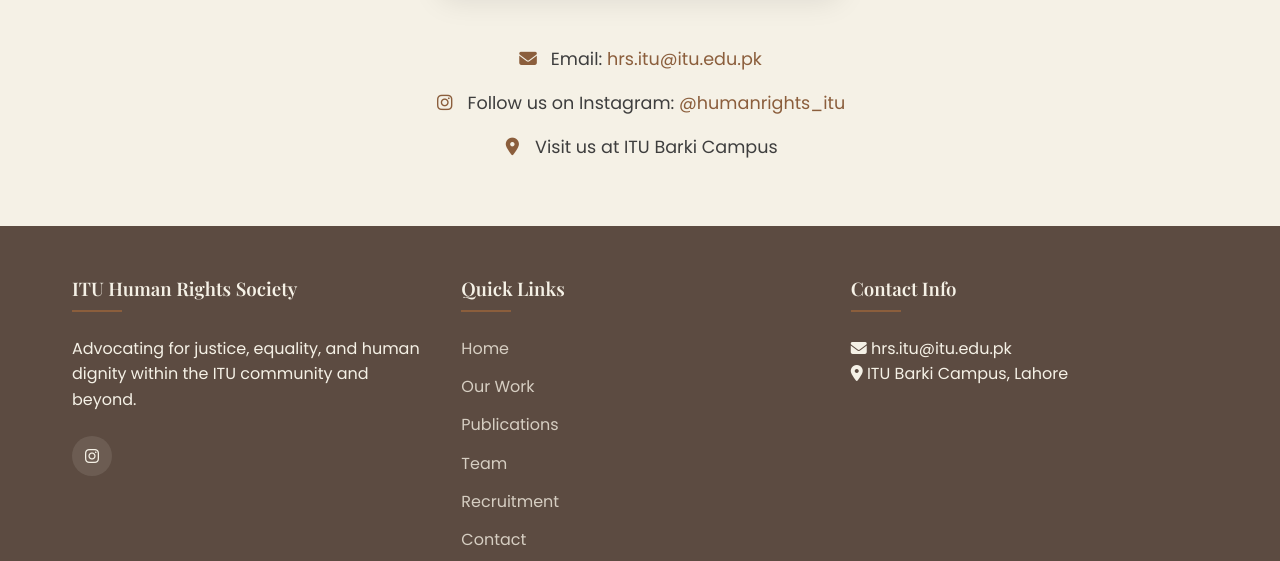
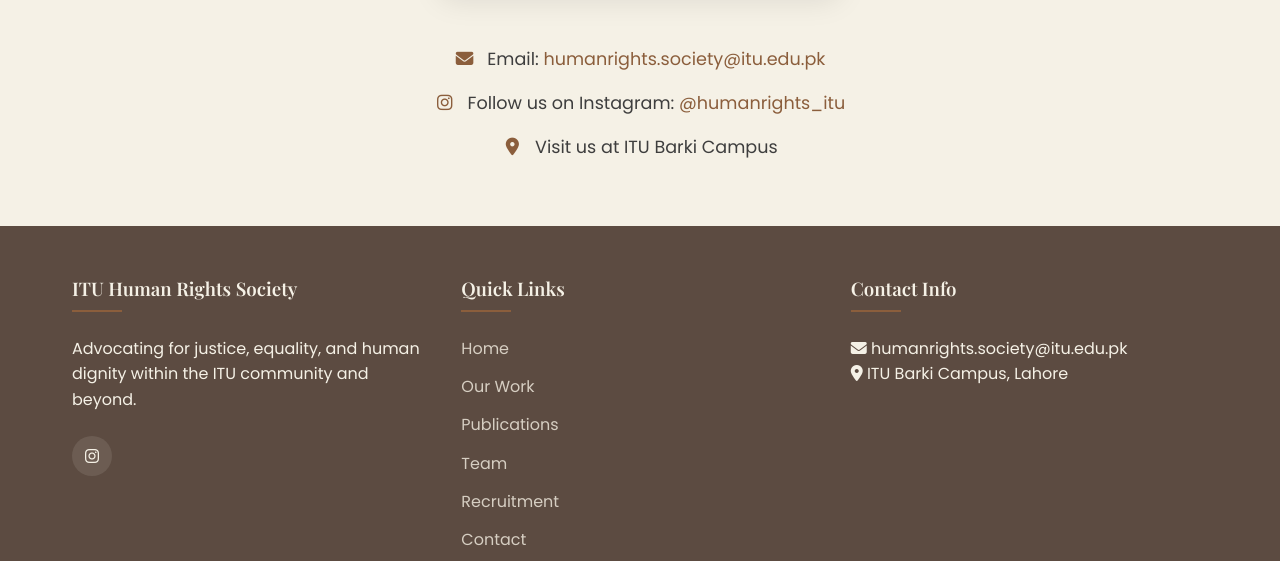
Before and after one commit to bsse23094/hrs-website, a plain HTML site: page contact.html in a window 1280 px wide. Shown: the part 691-1252 px from the top of the page. Drawn offline with nearby package versions, Linux system fonts and the light colour scheme.

Commit message:
Update email address from hrs.itu@itu.edu.pk to humanrights.society@itu.edu.pk in all HTML files

```diff
--- a/contact.html
+++ b/contact.html
@@ -48,7 +48,7 @@
     </div>
 
     <section class="contact-section">
-      <p><i class="fas fa-envelope"></i> Email: <a href="mailto:hr.society@itu.edu">hrs.itu@itu.edu.pk</a></p>
+      <p><i class="fas fa-envelope"></i> Email: <a href="mailto:humanrights.society@itu.edu.pk">humanrights.society@itu.edu.pk</a></p>
       <p><i class="fab fa-instagram"></i> Follow us on Instagram: <a href="#">@humanrights_itu</a></p>
       <p><i class="fas fa-map-marker-alt"></i> Visit us at ITU Barki Campus</p>
     </section>
@@ -77,7 +77,7 @@
 
       <div class="footer-section">
         <h3>Contact Info</h3>
-        <p><i class="fas fa-envelope"></i> hrs.itu@itu.edu.pk</p>
+        <p><i class="fas fa-envelope"></i> humanrights.society@itu.edu.pk</p>
         <p><i class="fas fa-map-marker-alt"></i> ITU Barki Campus, Lahore</p>
       </div>
     </div>
```
Also changed, not shown: index.html (+1 -1 lines), our-work.html (+1 -1 lines), publications.html (+1 -1 lines), recruitment.html (+1 -1 lines), team.html (+1 -1 lines).
